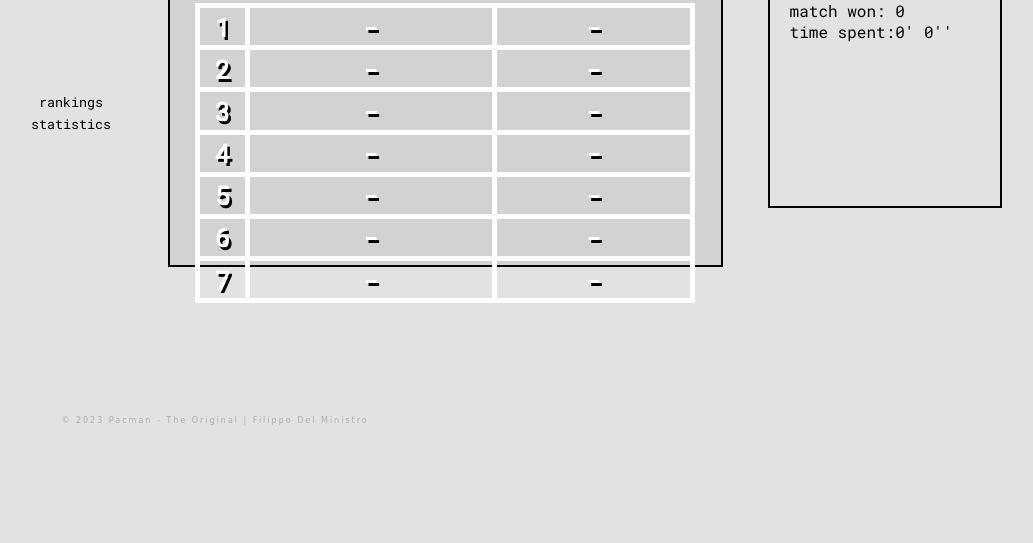
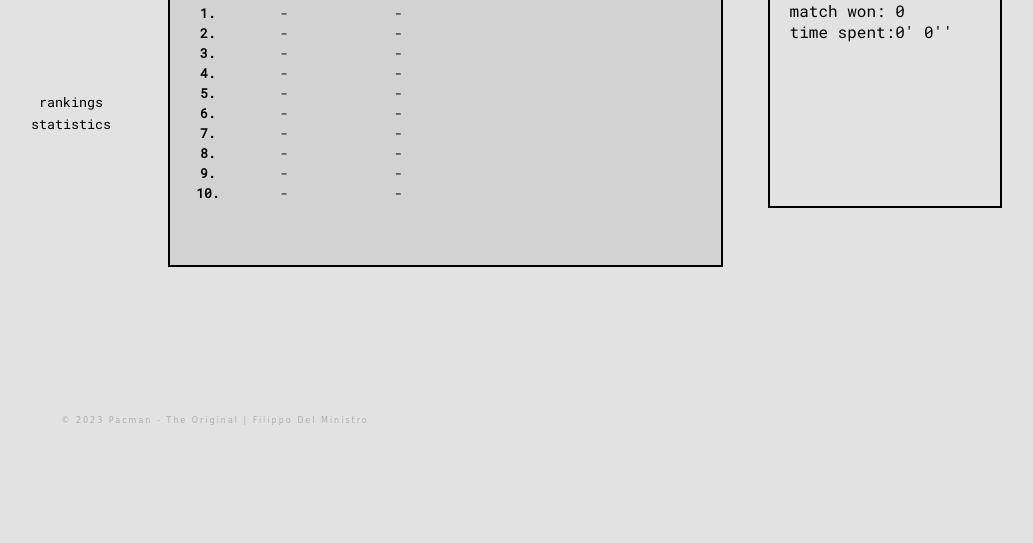
Before and after one commit to filippodelministro/Pacman-TheOriginal, a PHP site: page /php/leaderboard.php in a window 1280 px wide, after a click on "rankings". Shown: the part 288-831 px from the top of the page, without its empty margins (105-1138 px from the left). Run offline with PHP 8.4, Linux system fonts and the light colour scheme; the visitor is signed in with stand-in values (Sample User, id 1); data that the repository does not hold is empty.

Commit message:
add CSS to leaderboard

```diff
--- a/css/leaderboard.css
+++ b/css/leaderboard.css
@@ -29,96 +29,35 @@
 }
 
 
+/** ------------ ranking ------------ */
 
-/*--------------------------------------*\
-|              classifica                |
-\*--------------------------------------*/
 
-table {
+.ranking td{
+    /* border: 1px solid black; */
+    font-size: 13px;
+    text-align: center;
+}
+
+td:nth-child(1).ranking{
+    width: 10%;
+}
+
+td:nth-child(2).ranking{
+    width: 50%;
+}
+
+table.ranking{
+    border-collapse: collapse;
+}
+
+.pos{
+    font-weight: bold;
+}
+
+.ranking table {
+    position: relative;
+    margin-left: 5%;
+    left: 20%;
     width: 100%;
     height: 100%;
 }
-
-td {
-
-    text-align: center;
-}
-
-img {
-    width: 100%;
-}
-
-.a {
-    font-size: 5vw;
-}
-
-table.classifica{
-    border-collapse: collapse;
-}
-
-td.classifica{
-    border: 0.4vw solid white;
-    color: white;
-    font-size: 2vw;
-    font-weight: bold;
-    text-shadow:0.2vw 0.2vw black;
-}
-
-td:nth-child(1).classifica{
-    width: 10%;
-}
-
-td:nth-child(2).classifica{
-    width: 50%;
-}
-
-p.classifica{
-    text-align: center;
-    font-size: 2.5vw;
-}
-
-div.classifica{
-    height: 80%;
-}
-
-.selezionaClassifica{
-    display: flex;
-    flex-direction: row;
-    justify-content: space-around;
-    color: white;
-    height:5%;
-}
-
-.classifica:visited{
-    color: white;
-    text-decoration: none;
-}
-
-a.classifica{
-    text-decoration: none;
-
-}
-
-#menu.classifica{
-    display: block;
-    text-align: center;
-    color: white;
-    font-weight: bold;
-    font-size: 2.5vw;
-    text-decoration: none;
-}
-
-.menu{
-    color: white;
-}
-
-a.menu{
-    display: block;
-    text-align: center;
-    font-size: 2vw;
-    margin-top: 3vw;
-    text-decoration: none;
-    font-family: "Candara",'Segoe UI', Tahoma, Geneva, Verdana, sans-serif;
-    text-transform: uppercase;
-    text-shadow:0.2vw 0.2vw black;
-}
--- a/php/leaderboard.php
+++ b/php/leaderboard.php
@@ -62,10 +62,9 @@
 
             <section id="rankings" class="menu-section leaderboard">
                 <h4>general ranking</h4>
-                <table class='classifica'>
+                <table class='ranking'>
                     <?php
-
-                    for ($i = 1; $i <= 7; $i++) {
+                        for ($i = 1; $i <= 10; $i++) {
                             if ($row = mysqli_fetch_assoc($rank)) {
                                 $username = $row["username"];
                                 $hs = $row["highscore"];
@@ -73,10 +72,10 @@
                                 $username = '-';
                                 $hs = '-';
                             }
-                        echo ("<tr class='classifica'>");
-                        echo ("<td class='classifica'>" . $i . "</td>");
-                        echo ("<td class='classifica'>" . $username . "</td>");
-                        echo ("<td class='classifica'>" . $hs . "</td>");
+                            echo ("<tr class='ranking'>");
+                            echo ("<td class='ranking pos'>" . $i . ".</td>");
+                            echo ("<td class='ranking'>" . $username . "</td>");
+                            echo ("<td class='ranking'>" . $hs . "</td>");
                             echo ("</tr>");
                         }
                     ?>
```
Lines whose indentation alone changed are shown as unchanged.
